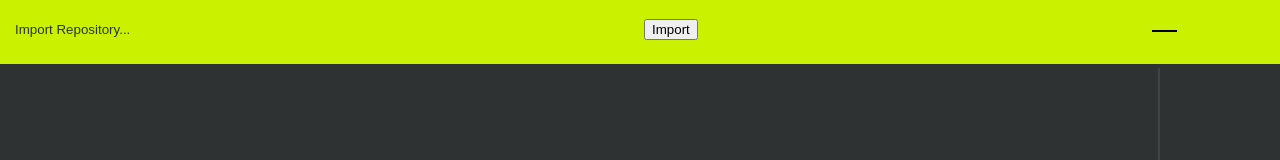
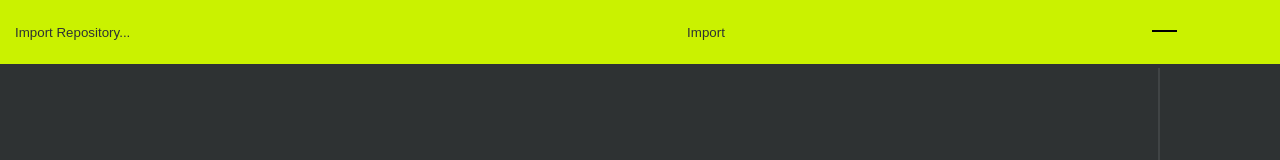
Before and after one commit to s0cks/Affuo, a website: page index.html in a window 1280 px wide. Shown: the top 160 px of the page. Drawn offline with nearby package versions, Linux system fonts and the light colour scheme; some packages are replaced by stand-ins of ours.

Commit message:
Fix broken button

```diff
--- a/css/style.css
+++ b/css/style.css
@@ -181,6 +181,7 @@ body {
     outline: none;
 }
 
+.repository input[type=submit],
 .repository input[type=button]{
     width: 120px;
     height: 64px;
```
